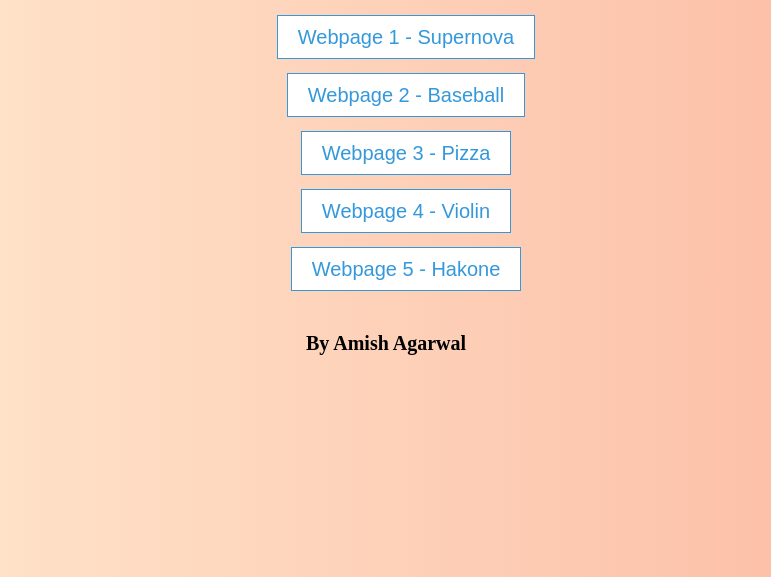
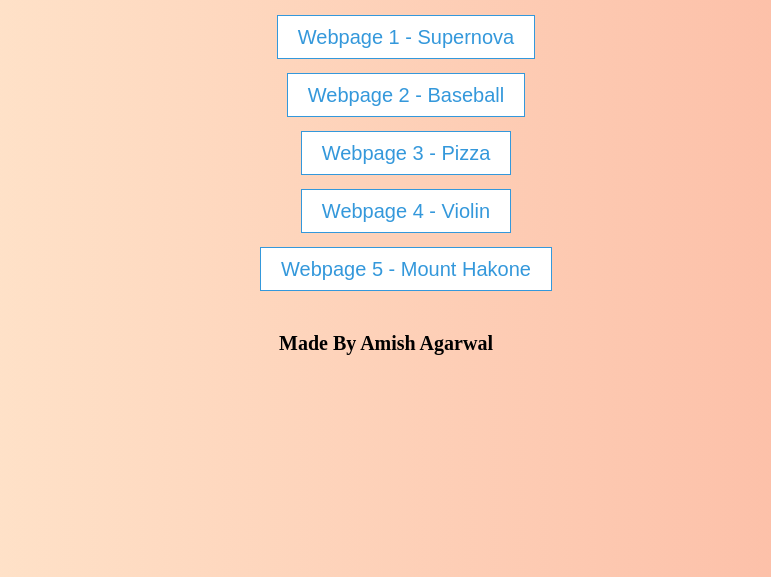
Before and after one commit to Crucizer/Static-Webpages, a plain HTML site: page index.html in a window 1280 px wide. Shown: the part 223-800 px from the top of the page, without its empty margins (254-1025 px from the left). Drawn offline with Linux system fonts and the light colour scheme.

Commit message:
Changed some names

```diff
--- a/index.html
+++ b/index.html
@@ -51,8 +51,8 @@
       <li><a href="Baseball.html" target="_blank">Webpage 2 - Baseball</a></li>
       <li><a href="Pizza.html" target="_blank">Webpage 3 - Pizza</a></li>
       <li><a href="Violin.html" target="_blank">Webpage 4 - Violin</a></li>
-      <li><a href="Hakone.html" target="_blank">Webpage 5 - Hakone</a></li>
+      <li><a href="Hakone.html" target="_blank">Webpage 5 - Mount Hakone</a></li>
     </ul>
-    <h3 class="thing">By Amish Agarwal</h3>
+    <h3 class="thing">Made By Amish Agarwal</h3>
   </body>
 </html>
```
